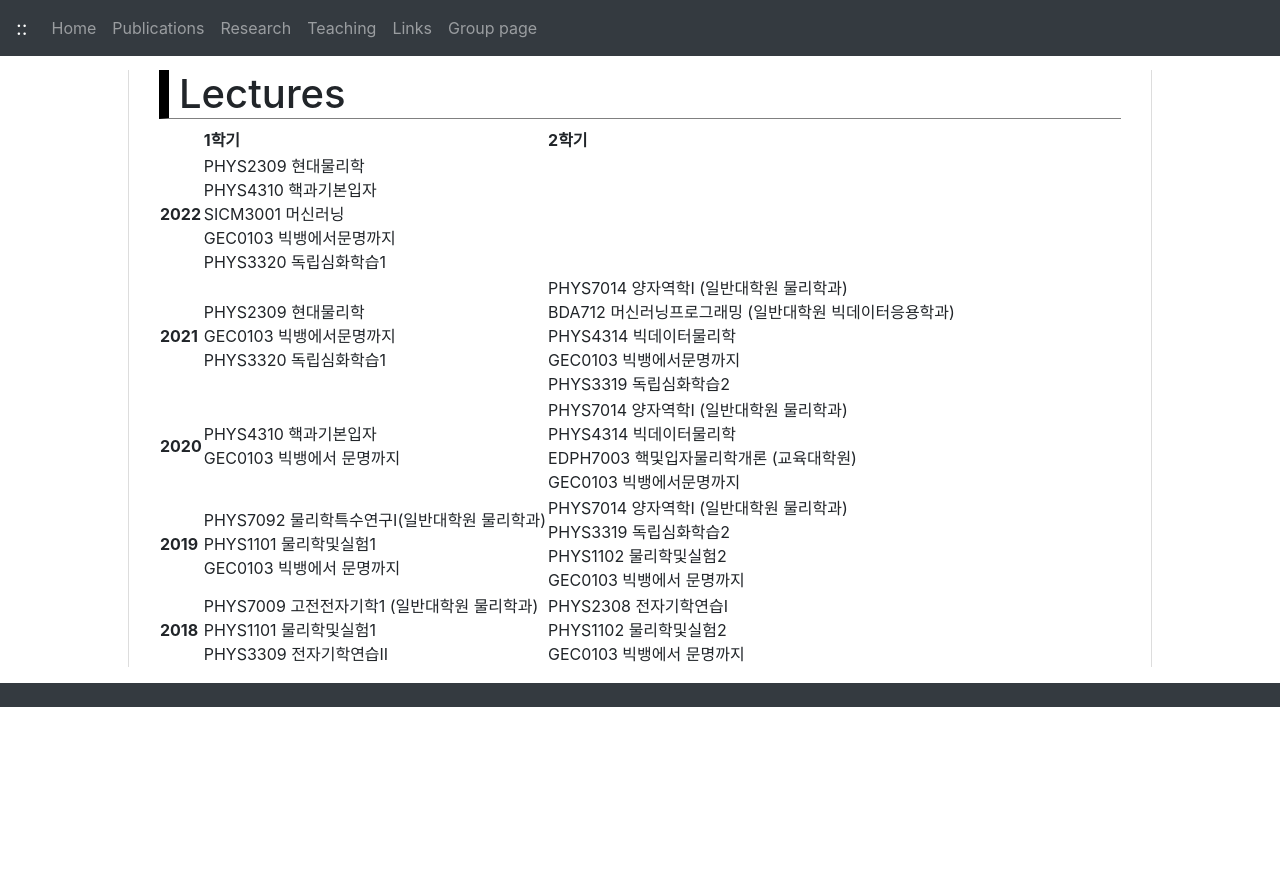
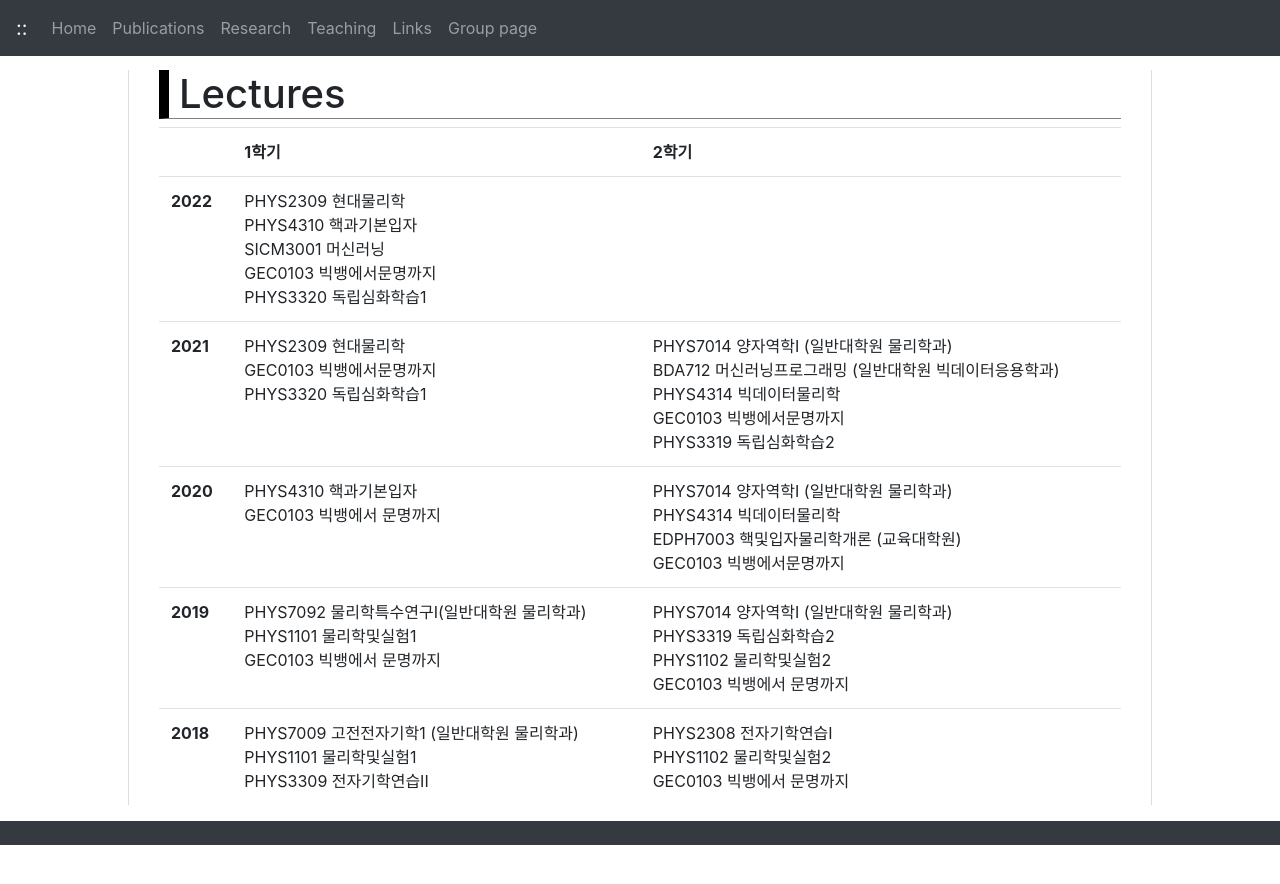
Before and after one commit to jhgoh/jhgoh.github.io, a Jekyll site: the page built from Teaching.md, in a window 1280 px wide. Shown: the top 884 px of the page. Built offline with Jekyll 4.4.1, drawn with Linux system fonts in a browser that asks for light colours; nearby versions of some CDN libraries; our own code applies the rules of GitHub Pages for plain Markdown files.

Commit message:
Update Teaching.md

```diff
--- a/Teaching.md
+++ b/Teaching.md
@@ -1,6 +1,6 @@
 # Lectures
 
-<table class="intable">
+<table class="table">
   <tr><td></td><th>1학기</th><th>2학기</th></tr>
   <tr><th>2022</th><td>PHYS2309 현대물리학<br/>PHYS4310 핵과기본입자<br/>SICM3001 머신러닝<br/>GEC0103 빅뱅에서문명까지<br/>PHYS3320 독립심화학습1</td><td></td></tr>
   <tr><th>2021</th><td>PHYS2309 현대물리학<br/>GEC0103 빅뱅에서문명까지<br/>PHYS3320 독립심화학습1</td><td>PHYS7014 양자역학I (일반대학원 물리학과)<br/>BDA712 머신러닝프로그래밍 (일반대학원 빅데이터응용학과)<br/>PHYS4314 빅데이터물리학<br/>GEC0103 빅뱅에서문명까지<br/>PHYS3319 독립심화학습2</td></tr>
```
